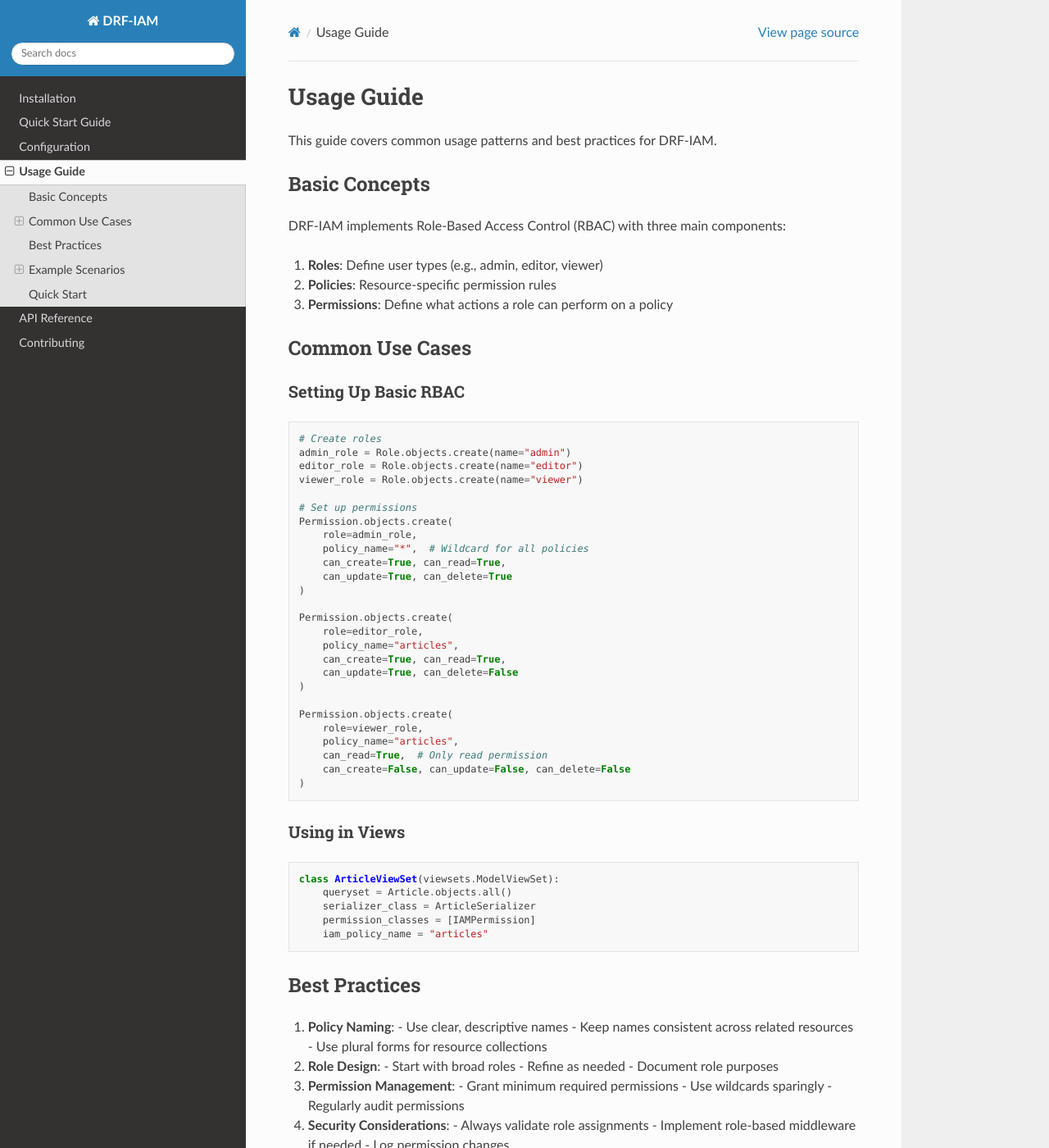
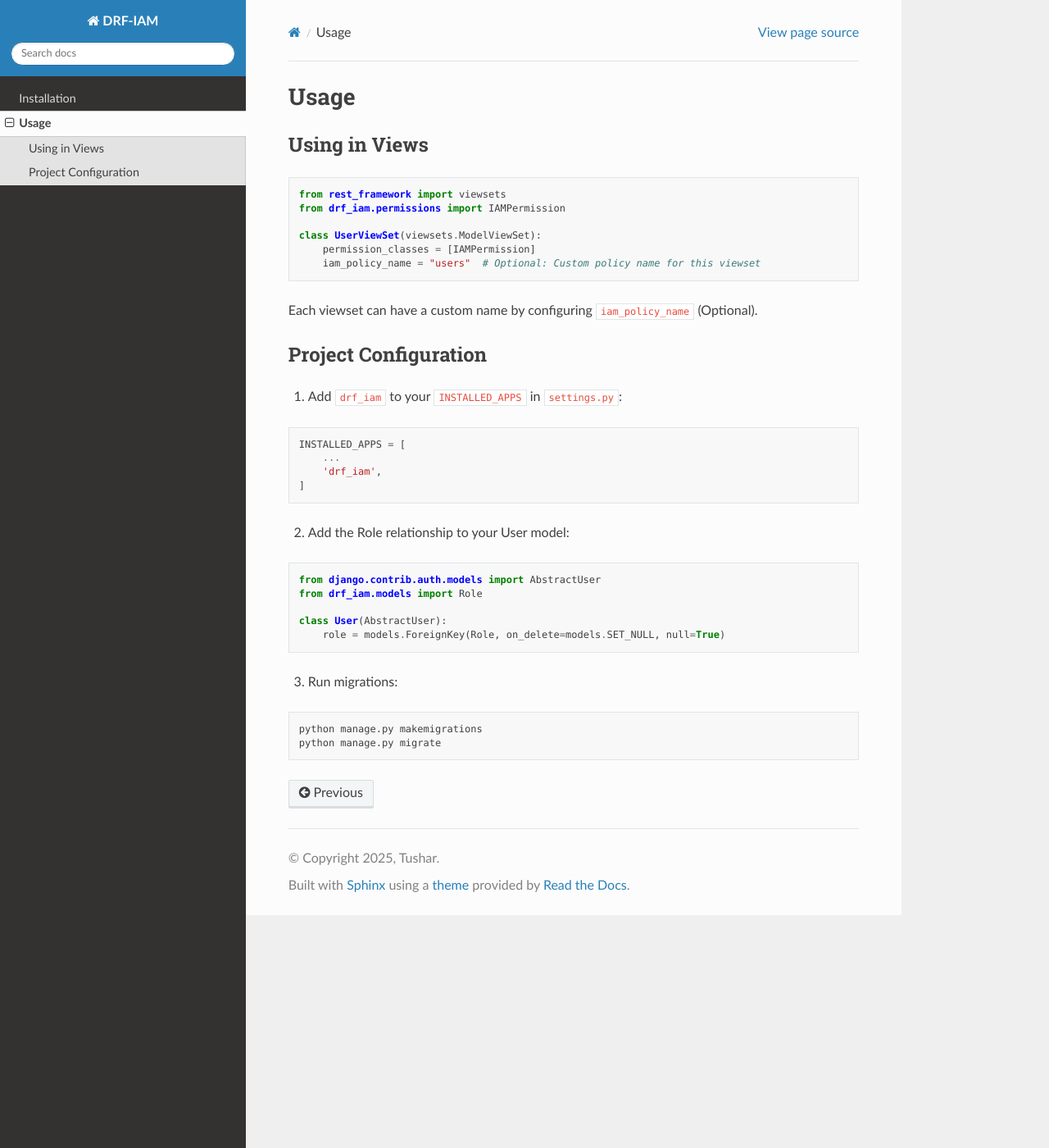
Before and after one commit to tushar1328/drf-iam, a Sphinx documentation site: the page built from docs/usage.rst, in a window 1280 px wide and 1400 px high. Shown: the whole window at 82% size. Built offline with Sphinx 7.4.7 and the Read the Docs theme 3.1.0, drawn with Linux system fonts in a browser that asks for light colours; some of the changed text lies outside the part shown.

Commit message:
Document Updated

```diff
--- a/docs/api.rst
+++ /dev/null
@@ -1,107 +0,0 @@
-API Reference
-=============
-
-This document provides detailed API reference for DRF-IAM.
-
-Core Components
--------------
-
-Models
-~~~~~~
-
-Role
-^^^^
-
-.. code-block:: python
-
-    class Role(models.Model):
-        name = models.CharField(max_length=100, unique=True)
-        description = models.TextField(blank=True)
-        created_at = models.DateTimeField(auto_now_add=True)
-        updated_at = models.DateTimeField(auto_now=True)
-
-Permission
-^^^^^^^^^
-
-.. code-block:: python
-
-    class Permission(models.Model):
-        role = models.ForeignKey(Role, on_delete=models.CASCADE)
-        policy_name = models.CharField(max_length=100)
-        can_create = models.BooleanField(default=False)
-        can_read = models.BooleanField(default=False)
-        can_update = models.BooleanField(default=False)
-        can_delete = models.BooleanField(default=False)
-
-Permissions
-----------
-
-IAMPermission
-~~~~~~~~~~~~
-
-.. code-block:: python
-
-    class IAMPermission(BasePermission):
-        """
-        Permission class for Role-Based Access Control.
-        """
-        def has_permission(self, request, view):
-            # Check if user has required permission based on their role
-            pass
-
-Settings
--------
-
-Available settings with their default values:
-
-.. code-block:: python
-
-    DRF_IAM = {
-        'DEFAULT_POLICY_NAME': 'resource',
-        'CASE_SENSITIVE_POLICIES': False,
-        'STRICT_MODE': True,
-    }
-
-Utilities
---------
-
-Helper functions and utilities provided by DRF-IAM:
-
-.. code-block:: python
-
-    from drf_iam.utils import get_user_permissions
-
-    # Get all permissions for a user
-    permissions = get_user_permissions(user)
-
-    # Check specific permission
-    has_permission = get_user_permissions(user, policy_name="articles", action="read")
-
-Exceptions
----------
-
-Custom exceptions raised by DRF-IAM:
-
-.. code-block:: python
-
-    class PolicyNotFoundError(Exception):
-        """Raised when a policy is not found and STRICT_MODE is True."""
-        pass
-
-    class InvalidRoleError(Exception):
-        """Raised when an invalid role is assigned to a user."""
-        pass
-
-Signals
-------
-
-Available signals for tracking permission changes:
-
-.. code-block:: python
-
-    from drf_iam.signals import permission_changed
-
-    @receiver(permission_changed)
-    def handle_permission_change(sender, instance, **kwargs):
-        # Handle permission change event
-        pass
--- a/docs/configuration.rst
+++ /dev/null
@@ -1,80 +0,0 @@
-Configuration
-=============
-
-DRF-IAM provides several configuration options to customize its behavior according to your needs.
-
-Settings
---------
-
-You can configure DRF-IAM by adding settings to your Django settings file:
-
-.. code-block:: python
-
-    DRF_IAM = {
-        'DEFAULT_POLICY_NAME': 'resource',  # Default policy name if not specified
-        'CASE_SENSITIVE_POLICIES': False,   # Whether policy names are case sensitive
-        'STRICT_MODE': True,               # Raise error if policy not found
-    }
-
-Policy Names
------------
-
-Policy names can be configured in two ways:
-
-1. Using the ``iam_policy_name`` attribute in viewsets:
-
-.. code-block:: python
-
-    class UserViewSet(viewsets.ModelViewSet):
-        permission_classes = [IAMPermission]
-        iam_policy_name = "users"
-
-2. Using the default policy name from settings:
-
-.. code-block:: python
-
-    # If no iam_policy_name is specified, uses DEFAULT_POLICY_NAME
-    class ResourceViewSet(viewsets.ModelViewSet):
-        permission_classes = [IAMPermission]
-
-Role Configuration
-----------------
-
-Roles can be configured with different permission levels:
-
-.. code-block:: python
-
-    from drf_iam.models import Role, Permission
-
-    # Create role with full access
-    admin = Role.objects.create(name="admin")
-    Permission.objects.create(
-        role=admin,
-        policy_name="*",  # Wildcard for all policies
-        can_create=True,
-        can_read=True,
-        can_update=True,
-        can_delete=True
-    )
-
-    # Create role with limited access
-    viewer = Role.objects.create(name="viewer")
-    Permission.objects.create(
-        role=viewer,
-        policy_name="users",
-        can_read=True,  # Only read access
-        can_create=False,
-        can_update=False,
-        can_delete=False
-    )
-
-Advanced Configuration
--------------------
-
-For more advanced use cases, you can:
-
-* Create custom permission classes
-* Implement policy inheritance
-* Define role hierarchies
-
-These topics are covered in detail in the :doc:`api` documentation.
--- a/docs/installation.rst
+++ b/docs/installation.rst
@@ -1,17 +1,8 @@
 Installation
 ============
 
-Requirements
------------
-
-* Python >= 3.6
-* Django >= 3.2
-* Django REST Framework >= 3.12
-
 Quick Installation
 ----------------
-
-You can install DRF-IAM using pip:
 
 .. code-block:: bash
 
@@ -38,19 +29,3 @@ Project Configuration
 
     class User(AbstractUser):
         role = models.ForeignKey(Role, on_delete=models.SET_NULL, null=True)
-
-3. Run migrations:
-
-.. code-block:: bash
-
-    python manage.py makemigrations
-    python manage.py migrate
-
-Next Steps
----------
-
-After installation, you might want to:
-
-* Check out the :doc:`quickstart` guide for basic usage
-* Learn about :doc:`configuration` options
-* Read the :doc:`api` documentation for detailed reference
--- a/docs/quickstart.rst
+++ /dev/null
@@ -1,72 +0,0 @@
-Quick Start Guide
-===============
-
-This guide will help you get started with DRF-IAM quickly. We'll cover the basics of setting up permissions and roles in your Django REST Framework project.
-
-Basic Usage
-----------
-
-1. Set up permissions in your viewsets:
-
-.. code-block:: python
-
-    from rest_framework import viewsets
-    from drf_iam.permissions import IAMPermission
-
-    class UserViewSet(viewsets.ModelViewSet):
-        permission_classes = [IAMPermission]
-        iam_policy_name = "users"  # Optional: Custom policy name for this viewset
-
-2. Create roles and permissions:
-
-.. code-block:: python
-
-    from drf_iam.models import Role, Permission
-
-    # Create a role
-    admin_role = Role.objects.create(name="admin")
-
-    # Create permissions
-    Permission.objects.create(
-        role=admin_role,
-        policy_name="users",  # Matches the iam_policy_name in viewset
-        can_create=True,
-        can_read=True,
-        can_update=True,
-        can_delete=True
-    )
-
-3. Assign role to a user:
-
-.. code-block:: python
-
-    user.role = admin_role
-    user.save()
-
-Custom Policy Names
------------------
-
-You can customize the policy name for each viewset:
-
-.. code-block:: python
-
-    class ProductViewSet(viewsets.ModelViewSet):
-        permission_classes = [IAMPermission]
-        iam_policy_name = "products"  # Custom policy name
-
-    class OrderViewSet(viewsets.ModelViewSet):
-        permission_classes = [IAMPermission]
-        iam_policy_name = "orders"  # Different policy name
-
-This allows you to:
-
-* Group similar resources under the same policy
-* Have different permissions for different resource types
-* Organize permissions logically by resource
-
-Next Steps
----------
-
-* Learn about advanced :doc:`configuration` options
-* Check the :doc:`api` reference for detailed information
-* Read about best practices in the :doc:`usage` guide
--- a/docs/usage.rst
+++ b/docs/usage.rst
@@ -1,141 +1,24 @@
-Usage Guide
-===========
+Usage
+=====
 
-This guide covers common usage patterns and best practices for DRF-IAM.
-
-Basic Concepts
+Using in Views
 ------------
-
-DRF-IAM implements Role-Based Access Control (RBAC) with three main components:
-
-1. **Roles**: Define user types (e.g., admin, editor, viewer)
-2. **Policies**: Resource-specific permission rules
-3. **Permissions**: Define what actions a role can perform on a policy
-
-Common Use Cases
---------------
-
-Setting Up Basic RBAC
-~~~~~~~~~~~~~~~~~~~
 
 .. code-block:: python
 
-    # Create roles
-    admin_role = Role.objects.create(name="admin")
-    editor_role = Role.objects.create(name="editor")
-    viewer_role = Role.objects.create(name="viewer")
+    from rest_framework import viewsets
+    from drf_iam.permissions import IAMPermission
 
-    # Set up permissions
-    Permission.objects.create(
-        role=admin_role,
-        policy_name="*",  # Wildcard for all policies
-        can_create=True, can_read=True,
-        can_update=True, can_delete=True
-    )
+    class UserViewSet(viewsets.ModelViewSet):
+        permission_classes = [IAMPermission]
+        iam_policy_name = "users"  # Optional: Custom policy name for this viewset
 
-    Permission.objects.create(
-        role=editor_role,
-        policy_name="articles",
-        can_create=True, can_read=True,
-        can_update=True, can_delete=False
-    )
+Each viewset can have a custom name by configuring ``iam_policy_name`` (Optional).
 
-    Permission.objects.create(
-        role=viewer_role,
-        policy_name="articles",
-        can_read=True,  # Only read permission
-        can_create=False, can_update=False, can_delete=False
-    )
+Project Configuration
+------------------
 
-Using in Views
-~~~~~~~~~~~~
-
-.. code-block:: python
-
-    class ArticleViewSet(viewsets.ModelViewSet):
-        queryset = Article.objects.all()
-        serializer_class = ArticleSerializer
-        permission_classes = [IAMPermission]
-        iam_policy_name = "articles"
-
-Best Practices
-------------
-
-1. **Policy Naming**:
-   - Use clear, descriptive names
-   - Keep names consistent across related resources
-   - Use plural forms for resource collections
-
-2. **Role Design**:
-   - Start with broad roles
-   - Refine as needed
-   - Document role purposes
-
-3. **Permission Management**:
-   - Grant minimum required permissions
-   - Use wildcards sparingly
-   - Regularly audit permissions
-
-4. **Security Considerations**:
-   - Always validate role assignments
-   - Implement role-based middleware if needed
-   - Log permission changes
-
-Example Scenarios
---------------
-
-Blog Application
-~~~~~~~~~~~~~~
-
-.. code-block:: python
-
-    # Models
-    class Article(models.Model):
-        title = models.CharField(max_length=200)
-        content = models.TextField()
-        author = models.ForeignKey(User, on_delete=models.CASCADE)
-
-    # Views
-    class ArticleViewSet(viewsets.ModelViewSet):
-        permission_classes = [IAMPermission]
-        iam_policy_name = "articles"
-
-    class CommentViewSet(viewsets.ModelViewSet):
-        permission_classes = [IAMPermission]
-        iam_policy_name = "comments"
-
-    # Permissions
-    def setup_blog_permissions():
-        # Author role
-        author_role = Role.objects.create(name="author")
-        Permission.objects.create(
-            role=author_role,
-            policy_name="articles",
-            can_create=True,
-            can_read=True,
-            can_update=True,
-            can_delete=True
-        )
-        Permission.objects.create(
-            role=author_role,
-            policy_name="comments",
-            can_read=True,
-            can_delete=True
-        )
-
-        # Commenter role
-        commenter_role = Role.objects.create(name="commenter")
-        Permission.objects.create(
-            role=commenter_role,
-            policy_name="comments",
-            can_create=True,
-            can_read=True
-        )
-
-Quick Start
-----------
-
-1. Add "drf_iam" to your INSTALLED_APPS setting:
+1. Add ``drf_iam`` to your ``INSTALLED_APPS`` in ``settings.py``:
 
 .. code-block:: python
 
@@ -144,16 +27,19 @@ Quick Start
         'drf_iam',
     ]
 
-2. Include the DRF-IAM URLconf in your project urls.py:
+2. Add the Role relationship to your User model:
 
 .. code-block:: python
 
-    path('iam/', include('drf_iam.urls')),
+    from django.contrib.auth.models import AbstractUser
+    from drf_iam.models import Role
 
-3. Configure your settings:
+    class User(AbstractUser):
+        role = models.ForeignKey(Role, on_delete=models.SET_NULL, null=True)
 
-.. code-block:: python
+3. Run migrations:
 
-    DRF_IAM = {
-        # Your configuration here
-    }
+.. code-block:: bash
+
+    python manage.py makemigrations
+    python manage.py migrate
```
Also changed, not shown: docs/contributing.rst (deleted, +0 -20 lines), docs/index.rst (+3 -14 lines), 1 other file.
